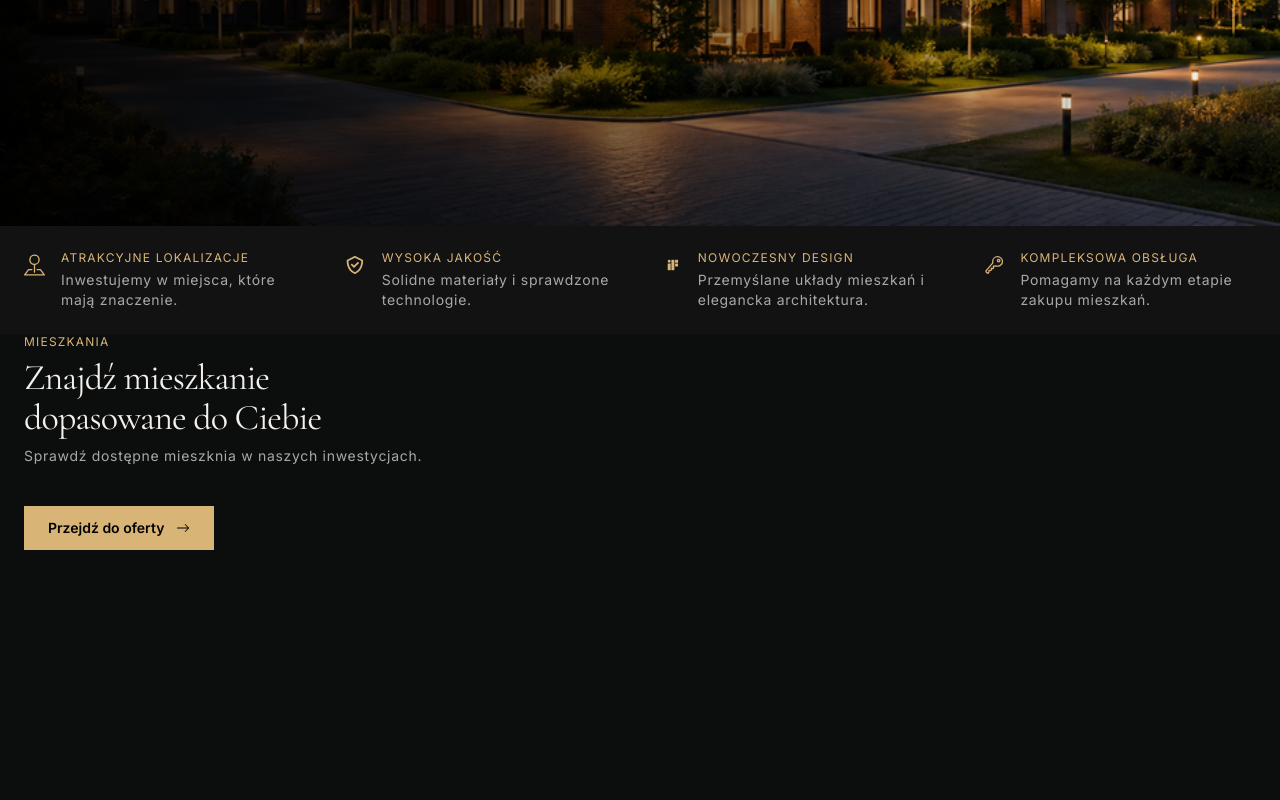
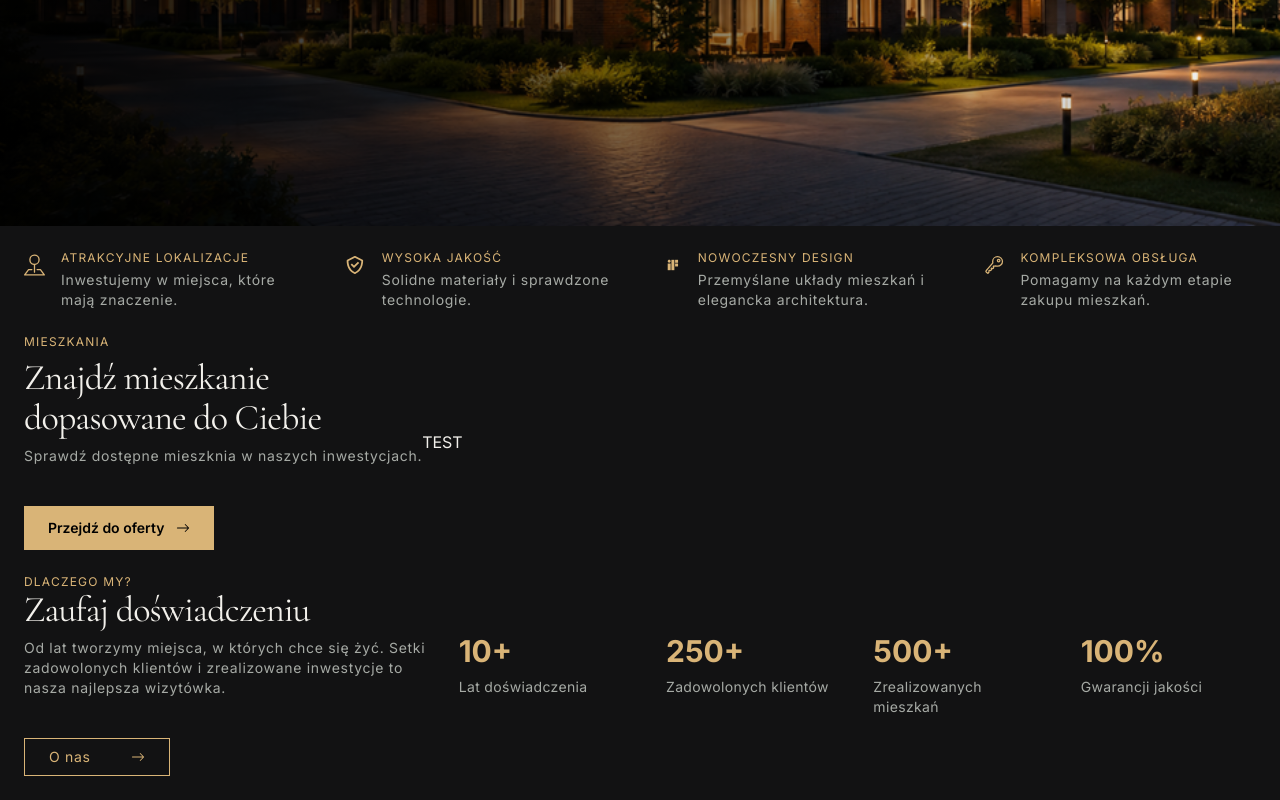
Before and after one commit to przemyslaw-bialk/deweloper-site-with-integrations, a Next.js app: page / in a window 1280 px wide. Shown: the part 574-1374 px from the top of the page. Before the commit the page ends 1124 px from the top, so only its background shows below. Built offline with nearby package versions, Linux system fonts and the light colour scheme.

Commit message:
creating WhyUs section, adding UI components, implmenting Counter

```diff
--- a/app/page.tsx
+++ b/app/page.tsx
@@ -1,6 +1,7 @@
 import Features from "@/components/(FRONTEND)/features/Features";
 import Hero from "@/components/(FRONTEND)/hero/Hero";
 import OurOffer from "@/components/(FRONTEND)/our-offer/OurOffer";
+import WhyUs from "@/components/(FRONTEND)/why-us/WhyUs";
 
 export default function Home() {
   return (
@@ -13,7 +14,9 @@ export default function Home() {
         <Hero />
       </div>
       <Features />
+
       <OurOffer />
+      <WhyUs />
     </>
   );
 }
--- a/components/(FRONTEND)/our-offer/OurOffer.tsx
+++ b/components/(FRONTEND)/our-offer/OurOffer.tsx
@@ -5,7 +5,9 @@ import SubtittleAccent from "@/ui/SubtittleAccent";
 
 const OurOffer = () => {
   return (
-    <div className="px-6">
+    <div className="bg-background-secondary">
+      <div className="px-6 max-w-7xl mx-auto flex items-center w-full">
+        <div>
           <SubtittleAccent>mieszkania</SubtittleAccent>
           <MainTittle className="mt-2">
             Znajdź mieszkanie <br />
@@ -16,6 +18,9 @@ const OurOffer = () => {
           </SectionText>
           <ButtonMain href="/project">Przejdź do oferty</ButtonMain>
         </div>
+        <p>TEST </p>
+      </div>
+    </div>
   );
 };
 
--- /dev/null
+++ b/components/(FRONTEND)/why-us/Counter.tsx
@@ -0,0 +1,29 @@
+"use client";
+
+import CountUp from "react-countup";
+import { useInView } from "react-intersection-observer";
+
+type Props = {
+  value: number;
+  suffix?: string;
+  children: React.ReactNode;
+};
+
+const Counter = ({ value, suffix = "", children }: Props) => {
+  const { ref, inView } = useInView({
+    triggerOnce: true,
+    threshold: 0.5,
+  });
+
+  return (
+    <div ref={ref}>
+      <div className="text-3xl font-bold text-accent">
+        {inView && <CountUp end={value} duration={2} />}
+        {suffix}
+      </div>
+      <p className="mt-2 text-sm text-muted tracking-wide">{children}</p>
+    </div>
+  );
+};
+
+export default Counter;
--- /dev/null
+++ b/components/(FRONTEND)/why-us/WhyUs.tsx
@@ -0,0 +1,49 @@
+import ButtonSecondary from "@/ui/ButtonSecondary";
+import MainTitle from "@/ui/MainTittle";
+import SectionText from "@/ui/SectionText";
+import SectionWrapper from "@/ui/SectionWrapper";
+import SubtittleAccent from "@/ui/SubtittleAccent";
+import Counter from "./Counter";
+
+const WhyUs = () => {
+  return (
+    <SectionWrapper backgroundColor="bg-background-secondary">
+      <div className="flex items-center gap-6 py-6">
+        <div className="w-1/3">
+          <SubtittleAccent>dlaczego my?</SubtittleAccent>
+
+          <MainTitle>Zaufaj doświadczeniu</MainTitle>
+
+          <SectionText>
+            Od lat tworzymy miejsca, w których chce się żyć. Setki zadowolonych
+            klientów i zrealizowane inwestycje to nasza najlepsza wizytówka.
+          </SectionText>
+
+          <ButtonSecondary href="/about">O nas</ButtonSecondary>
+        </div>
+
+        <div className="flex flex-1 justify-end">
+          <div className="grid grid-cols-4 gap-8">
+            <Counter value={10} suffix="+">
+              Lat doświadczenia
+            </Counter>
+
+            <Counter value={250} suffix="+">
+              Zadowolonych klientów
+            </Counter>
+
+            <Counter value={500} suffix="+">
+              Zrealizowanych mieszkań
+            </Counter>
+
+            <Counter value={100} suffix="%">
+              Gwarancji jakości
+            </Counter>
+          </div>
+        </div>
+      </div>
+    </SectionWrapper>
+  );
+};
+
+export default WhyUs;
--- a/package.json
+++ b/package.json
@@ -12,8 +12,10 @@
     "mongoose": "^9.9.4",
     "next": "16.3.3",
     "react": "19.2.8",
+    "react-countup": "^6.5.3",
     "react-dom": "19.2.8",
-    "react-icons": "^5.7.0"
+    "react-icons": "^5.7.0",
+    "react-intersection-observer": "^11.0.1"
   },
   "devDependencies": {
     "@tailwindcss/postcss": "^4",
--- /dev/null
+++ b/ui/ButtonSecondary.tsx
@@ -0,0 +1,23 @@
+import Link from "next/link";
+import { BsArrowRight } from "react-icons/bs";
+
+type Props = {
+  children: React.ReactNode;
+  href: string;
+  className?: string;
+};
+
+const ButtonSecondary = ({ children, href, className = "" }: Props) => {
+  return (
+    <Link
+      href={href}
+      className={`group mt-10 inline-flex w-fit items-center gap-10 border border-accent px-6 py-2 text-sm text-accent ${className}`}
+    >
+      <span className="text-sm tracking-wider">{children}</span>
+
+      <BsArrowRight className="transition-transform group-hover:translate-x-1" />
+    </Link>
+  );
+};
+
+export default ButtonSecondary;
--- /dev/null
+++ b/ui/SectionWrapper.tsx
@@ -0,0 +1,23 @@
+type BackgroundColor = "bg-background" | "bg-background-secondary" | string;
+
+type Props = {
+  children: React.ReactNode;
+  className?: string;
+  backgroundColor?: BackgroundColor;
+};
+
+const SectionWrapper = ({
+  children,
+  className,
+  backgroundColor = "bg-background",
+}: Props) => {
+  return (
+    <div className={backgroundColor}>
+      <div className={`px-6 max-w-7xl mx-auto w-full ${className ?? ""}`}>
+        {children}
+      </div>
+    </div>
+  );
+};
+
+export default SectionWrapper;
```
Also changed, not shown: 1 other file (tests, documents, lock files or other folders). Lines whose indentation alone changed are shown as unchanged.
